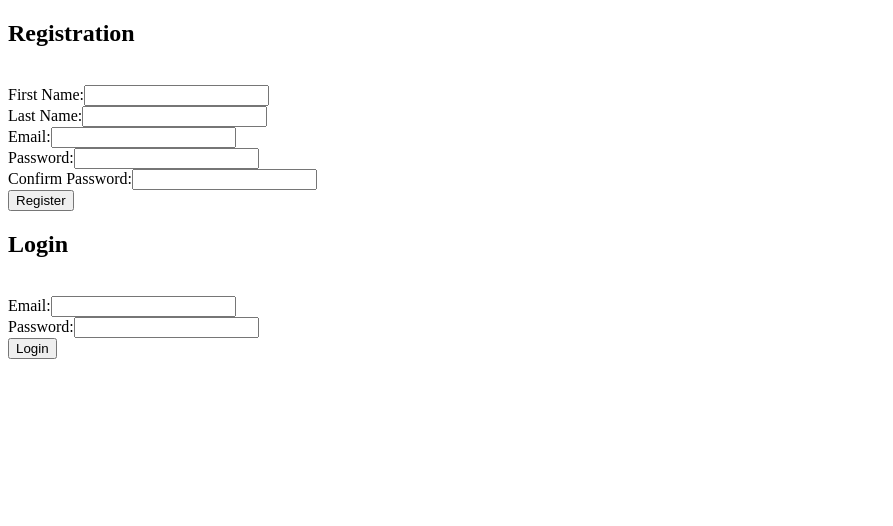
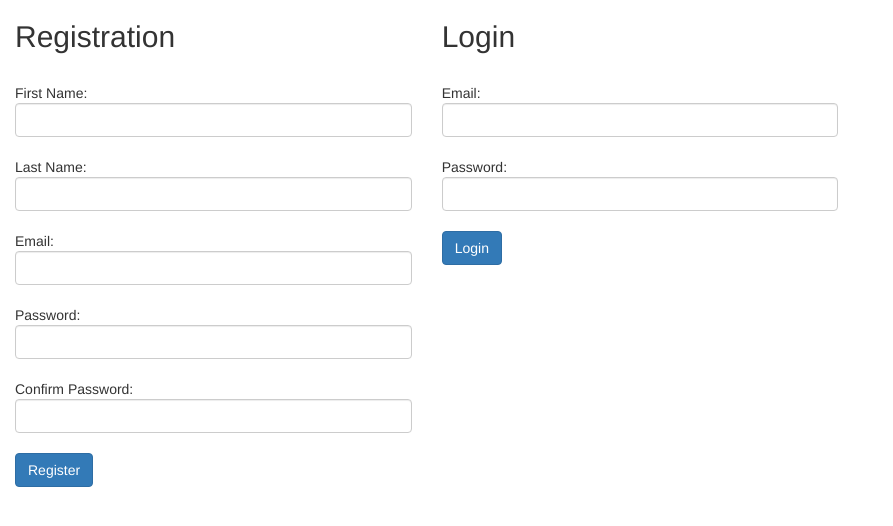
Before and after one commit to supertigerww/beltreviewer, a Django app: page / in a window 1280 px wide. Shown: the top 526 px of the page, without its empty margins (0-893 px from the left). Run offline with Django 3.2, Linux system fonts and the light colour scheme; parts of the project's set-up code (start-up, migrations or seed data) failed here and were passed over; some libraries are stand-ins or nearby versions.

Commit message:
second commit

```diff
--- a/apps/loginregapp/templates/loginregapp/add.html
+++ b/apps/loginregapp/templates/loginregapp/add.html
@@ -4,6 +4,7 @@
     <meta charset="UTF-8">
     <meta name="viewport" content="width=device-width, initial-scale=1.0">
     <meta http-equiv="X-UA-Compatible" content="ie=edge">
+    <link rel="stylesheet" href="https://maxcdn.bootstrapcdn.com/bootstrap/3.3.7/css/bootstrap.min.css">
     <title>Add a book</title>
 </head>
 <body>
--- a/apps/loginregapp/templates/loginregapp/index.html
+++ b/apps/loginregapp/templates/loginregapp/index.html
@@ -4,10 +4,11 @@
     <meta charset="UTF-8">
     <meta name="viewport" content="width=device-width, initial-scale=1.0">
     <meta http-equiv="X-UA-Compatible" content="ie=edge">
+    <link rel="stylesheet" href="https://maxcdn.bootstrapcdn.com/bootstrap/3.3.7/css/bootstrap.min.css">
     <title>Login and Registration</title>
 </head>
 <body>
-    <div class=register>
+    <div class="col-sm-4">
         <h2>Registration</h2><br>
         <form action='/register' method='post'>
         {% csrf_token %}
@@ -20,21 +21,21 @@
         {% endfor %}
         </ul>
         {% endif %}
-        First Name:<input type="text" name="first_name"><br>
-        Last Name:<input type="text" name="last_name"><br>
-        Email:<input type="text" name="email"><br>
-        Password:<input type="text" name="password"><br>
-        Confirm Password:<input type="text" name="confirmpassword"><br>
-        <button>Register</button>
+        First Name:<input type="text" name="first_name" class="form-control"><br>
+        Last Name:<input type="text" name="last_name" class="form-control"><br>
+        Email:<input type="text" name="email" class="form-control"><br>
+        Password:<input type="text" name="password" class="form-control"><br>
+        Confirm Password:<input type="text" name="confirmpassword" class="form-control"><br>
+        <button class="btn btn-primary">Register</button>
         </form>
     </div>
-    <div class=login>
+    <div class="col-sm-4">
         <h2>Login</h2><br>
         <form action='/login' method='post'>
         {% csrf_token %}
-        Email:<input type="text" name="email"><br>
-        Password:<input type="text" name="password"><br>
-        <button>Login</button>
+        Email:<input type="text" name="email" class="form-control"><br>
+        Password:<input type="text" name="password" class="form-control"><br>
+        <button class="btn btn-primary">Login</button>
         </form>
     </div>
 
--- a/apps/loginregapp/templates/loginregapp/profile.html
+++ b/apps/loginregapp/templates/loginregapp/profile.html
@@ -4,6 +4,7 @@
     <meta charset="UTF-8">
     <meta name="viewport" content="width=device-width, initial-scale=1.0">
     <meta http-equiv="X-UA-Compatible" content="ie=edge">
+    <link rel="stylesheet" href="https://maxcdn.bootstrapcdn.com/bootstrap/3.3.7/css/bootstrap.min.css">
     <title>User profile</title>
 </head>
 <body>
--- a/apps/loginregapp/templates/loginregapp/show.html
+++ b/apps/loginregapp/templates/loginregapp/show.html
@@ -4,6 +4,7 @@
     <meta charset="UTF-8">
     <meta name="viewport" content="width=device-width, initial-scale=1.0">
     <meta http-equiv="X-UA-Compatible" content="ie=edge">
+    <link rel="stylesheet" href="https://maxcdn.bootstrapcdn.com/bootstrap/3.3.7/css/bootstrap.min.css">
     <title>Document</title>
 </head>
 <body>
```
Also changed, not shown: apps/loginregapp/templates/loginregapp/books.html (+4 -3 lines), db.sqlite3.
